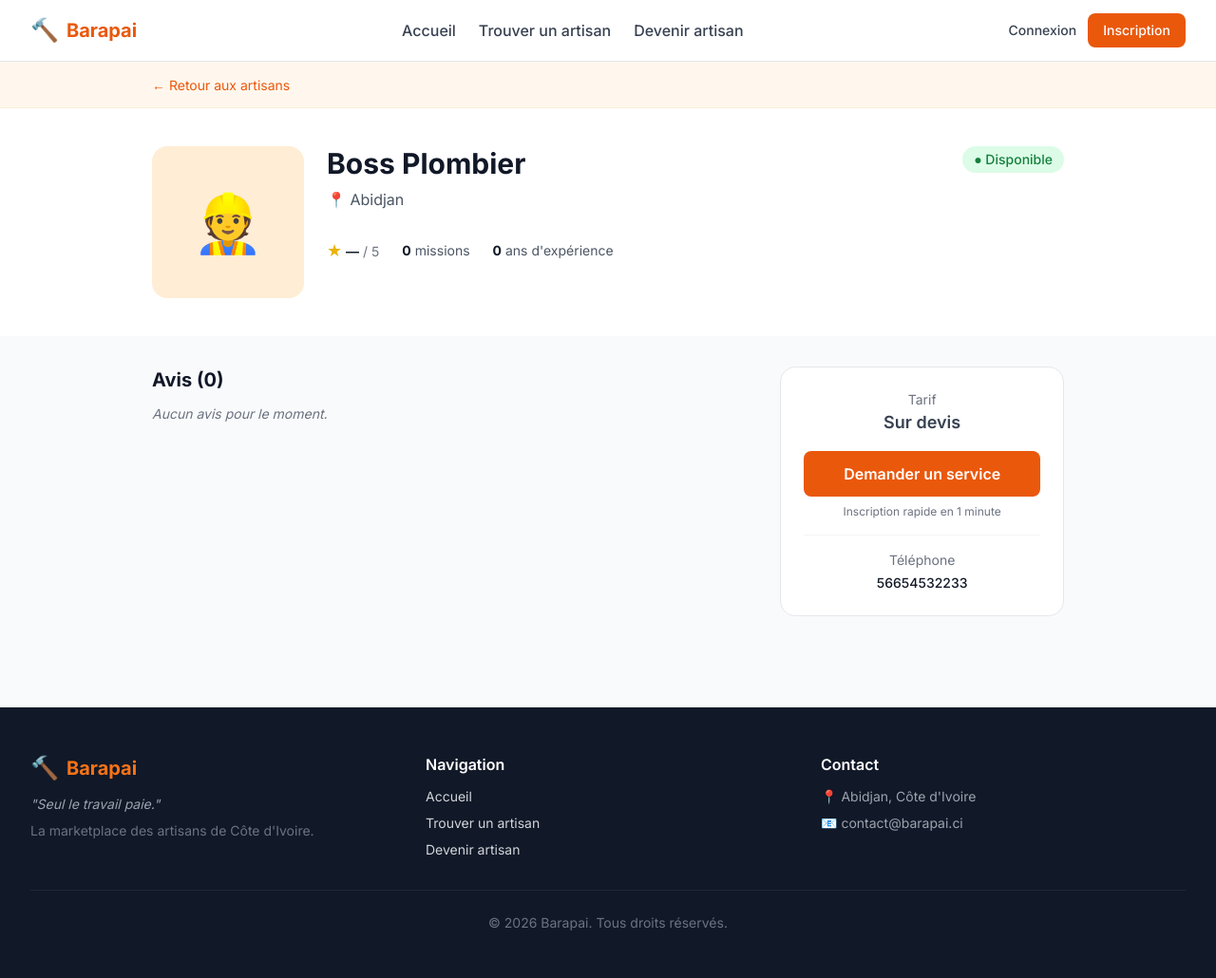
After one commit to Overlord-Oden/barapai, a Django app: page /artisans/2/ in a window 1280 px wide. The commit adds this page. Shown: the whole page at 95% size. Run offline with Django 5.2, Linux system fonts and the light colour scheme; data comes from the database, SQL or seed files in the repository; some libraries are stand-ins or nearby versions.

Commit message:
Phase 3D: Public artisan detail page with portfolio, reviews & CTA

```diff
--- /dev/null
+++ b/apps/catalog/urls.py
@@ -0,0 +1,11 @@
+"""URLs de l'app catalog."""
+from django.urls import path
+
+from . import views
+
+app_name = 'catalog'
+
+urlpatterns = [
+    path('', views.artisans_list, name='artisans_list'),
+    path('<int:pk>/', views.artisan_detail, name='artisan_detail'),
+]
--- a/apps/catalog/views.py
+++ b/apps/catalog/views.py
@@ -1,3 +1,81 @@
+"""
+Vues de l'app catalog : recherche d'artisans.
+"""
+from django.db.models import Q
 from django.shortcuts import render
 
-# Create your views here.
+from accounts.models import ArtisanProfile
+
+from .models import Category
+
+from django.shortcuts import render, get_object_or_404
+
+from services.models import Review
+
+
+def artisans_list(request):
+    """
+    Liste des artisans avec recherche/filtres.
+    Renvoie un partial si la requete vient de HTMX, page complete sinon.
+    """
+    query = request.GET.get('q', '').strip()
+    category_slug = request.GET.get('category', '')
+    city = request.GET.get('city', '').strip()
+
+    artisans = (
+        ArtisanProfile.objects
+        .select_related('user')
+        .prefetch_related('categories')
+    )
+
+    if query:
+        artisans = artisans.filter(
+            Q(user__full_name__icontains=query) | Q(bio__icontains=query)
+        )
+
+    if category_slug:
+        artisans = artisans.filter(categories__slug=category_slug)
+
+    if city:
+        artisans = artisans.filter(city__icontains=city)
+
+    artisans = artisans.order_by('-is_available', '-average_rating', '-total_jobs')
+
+    context = {
+        'artisans': artisans,
+        'categories': Category.objects.filter(is_active=True),
+        'query': query,
+        'selected_category': category_slug,
+        'city': city,
+    }
+
+    # Si HTMX, on renvoie juste les resultats
+    if request.htmx:
+        return render(request, 'catalog/partials/_artisans_results.html', context)
+
+    return render(request, 'catalog/artisans_list.html', context)
+
+
+
+
+
+def artisan_detail(request, pk):
+    """Page publique vitrine d'un artisan."""
+    artisan = get_object_or_404(
+        ArtisanProfile.objects
+        .select_related('user')
+        .prefetch_related('categories', 'portfolio_images'),
+        pk=pk,
+    )
+
+    recent_reviews = (
+        Review.objects
+        .filter(service_request__artisan=artisan)
+        .select_related('service_request__client')
+        .order_by('-created_at')[:5]
+    )
+
+    return render(request, 'catalog/artisan_detail.html', {
+        'artisan': artisan,
+        'recent_reviews': recent_reviews,
+    })
--- a/config/urls.py
+++ b/config/urls.py
@@ -24,7 +24,8 @@ from django.urls import path,include
 
 urlpatterns = [
     path('admin/', admin.site.urls),
-     path('accounts/', include('accounts.urls')),
+    path('accounts/', include('accounts.urls')),
+    path('artisans/', include('catalog.urls')),
     path('', include('core.urls')),
 ]
 
--- /dev/null
+++ b/templates/catalog/artisan_detail.html
@@ -0,0 +1,176 @@
+{% extends 'base.html' %}
+
+{% block title %}{{ artisan.user.full_name }}{% endblock %}
+
+{% block content %}
+<!-- Breadcrumb -->
+<div class="bg-orange-50 border-b border-orange-100">
+    <div class="max-w-5xl mx-auto px-4 sm:px-6 lg:px-8 py-3">
+        <a href="{% url 'catalog:artisans_list' %}" class="text-sm text-orange-600 hover:underline">
+            ← Retour aux artisans
+        </a>
+    </div>
+</div>
+
+<!-- Hero du profil -->
+<section class="bg-white">
+    <div class="max-w-5xl mx-auto px-4 sm:px-6 lg:px-8 py-10">
+        <div class="flex flex-col md:flex-row gap-6 items-start">
+            {% if artisan.profile_picture %}
+                <img src="{{ artisan.profile_picture.url }}" alt="{{ artisan.user.full_name }}"
+                     class="w-32 h-32 md:w-40 md:h-40 rounded-2xl object-cover">
+            {% else %}
+                <div class="w-32 h-32 md:w-40 md:h-40 rounded-2xl bg-orange-100 flex items-center justify-center text-6xl">
+                    👷
+                </div>
+            {% endif %}
+
+            <div class="flex-1">
+                <div class="flex flex-wrap items-start justify-between gap-3 mb-2">
+                    <h1 class="text-3xl font-bold text-gray-900">{{ artisan.user.full_name }}</h1>
+                    {% if artisan.is_available %}
+                        <span class="bg-green-100 text-green-700 text-sm px-3 py-1 rounded-full font-medium">
+                            ● Disponible
+                        </span>
+                    {% else %}
+                        <span class="bg-gray-100 text-gray-500 text-sm px-3 py-1 rounded-full">
+                            Occupé
+                        </span>
+                    {% endif %}
+                </div>
+
+                <p class="text-gray-600 mb-3">
+                    📍 {% if artisan.neighborhood %}{{ artisan.neighborhood }}, {% endif %}{{ artisan.city }}
+                </p>
+
+                <div class="flex flex-wrap gap-2 mb-4">
+                    {% for cat in artisan.categories.all %}
+                        <span class="text-sm bg-orange-50 text-orange-700 px-3 py-1 rounded-full font-medium">
+                            {{ cat.icon }} {{ cat.name }}
+                        </span>
+                    {% endfor %}
+                </div>
+
+                <div class="flex flex-wrap items-center gap-x-6 gap-y-2 text-sm">
+                    <div>
+                        <span class="text-yellow-500 text-lg">★</span>
+                        <span class="font-semibold">{{ artisan.average_rating|default:"—" }}</span>
+                        <span class="text-gray-500">/ 5</span>
+                    </div>
+                    <div class="text-gray-600">
+                        <strong class="text-gray-900">{{ artisan.total_jobs }}</strong> mission{{ artisan.total_jobs|pluralize }}
+                    </div>
+                    <div class="text-gray-600">
+                        <strong class="text-gray-900">{{ artisan.years_experience }}</strong> an{{ artisan.years_experience|pluralize }} d'expérience
+                    </div>
+                </div>
+            </div>
+        </div>
+    </div>
+</section>
+
+<!-- Contenu principal -->
+<section class="max-w-5xl mx-auto px-4 sm:px-6 lg:px-8 py-8">
+    <div class="grid md:grid-cols-3 gap-8">
+        <!-- Colonne principale -->
+        <div class="md:col-span-2 space-y-8">
+            <!-- Bio -->
+            {% if artisan.bio %}
+            <div>
+                <h2 class="text-xl font-bold text-gray-900 mb-3">À propos</h2>
+                <p class="text-gray-700 whitespace-pre-line">{{ artisan.bio }}</p>
+            </div>
+            {% endif %}
+
+            <!-- Portfolio -->
+            {% if artisan.portfolio_images.all %}
+            <div>
+                <h2 class="text-xl font-bold text-gray-900 mb-3">Portfolio</h2>
+                <div class="grid grid-cols-2 md:grid-cols-3 gap-3">
+                    {% for photo in artisan.portfolio_images.all %}
+                    <div class="aspect-square rounded-lg overflow-hidden bg-gray-100">
+                        <img src="{{ photo.image.url }}" alt="{{ photo.caption|default:'Realisation' }}"
+                             class="w-full h-full object-cover hover:scale-105 transition duration-300">
+                    </div>
+                    {% endfor %}
+                </div>
+            </div>
+            {% endif %}
+
+            <!-- Avis -->
+            <div>
+                <h2 class="text-xl font-bold text-gray-900 mb-3">
+                    Avis ({{ recent_reviews|length }})
+                </h2>
+                {% if recent_reviews %}
+                <div class="space-y-4">
+                    {% for review in recent_reviews %}
+                    <div class="bg-white border border-gray-200 rounded-lg p-4">
+                        <div class="flex items-start justify-between mb-2">
+                            <div>
+                                <p class="font-medium text-gray-900">{{ review.service_request.client.full_name }}</p>
+                                <p class="text-xs text-gray-500">{{ review.created_at|date:"d M Y" }}</p>
+                            </div>
+                            <div class="text-yellow-500 text-lg">
+                                {% for i in "12345"|make_list %}
+                                    {% if forloop.counter <= review.rating %}★{% else %}<span class="text-gray-300">★</span>{% endif %}
+                                {% endfor %}
+                            </div>
+                        </div>
+                        {% if review.comment %}
+                            <p class="text-sm text-gray-700">{{ review.comment }}</p>
+                        {% endif %}
+                    </div>
+                    {% endfor %}
+                </div>
+                {% else %}
+                <p class="text-sm text-gray-500 italic">Aucun avis pour le moment.</p>
+                {% endif %}
+            </div>
+        </div>
+
+        <!-- Sidebar CTA -->
+        <div>
+            <div class="bg-white border border-gray-200 rounded-2xl p-6 sticky top-20">
+                {% if artisan.hourly_rate %}
+                <div class="text-center mb-4">
+                    <p class="text-sm text-gray-500">À partir de</p>
+                    <p class="text-3xl font-bold text-orange-600">
+                        {{ artisan.hourly_rate }} <span class="text-base">FCFA/h</span>
+                    </p>
+                </div>
+                {% else %}
+                <div class="text-center mb-4">
+                    <p class="text-sm text-gray-500">Tarif</p>
+                    <p class="text-lg font-semibold text-gray-700">Sur devis</p>
+                </div>
+                {% endif %}
+
+                {% if user.is_authenticated and user.is_client %}
+                    <a href="#" class="block w-full bg-orange-600 text-white py-3 rounded-lg font-semibold text-center hover:bg-orange-700 transition">
+                        Demander un service
+                    </a>
+                {% elif user.is_authenticated %}
+                    <p class="text-center text-sm text-gray-500 italic">
+                        Connecte-toi en tant que client pour faire une demande.
+                    </p>
+                {% else %}
+                    <a href="{% url 'accounts:signup' %}" class="block w-full bg-orange-600 text-white py-3 rounded-lg font-semibold text-center hover:bg-orange-700 transition">
+                        Demander un service
+                    </a>
+                    <p class="text-center text-xs text-gray-500 mt-2">
+                        Inscription rapide en 1 minute
+                    </p>
+                {% endif %}
+
+                {% if artisan.user.phone %}
+                <div class="mt-4 pt-4 border-t border-gray-100 text-center text-sm">
+                    <p class="text-gray-500 mb-1">Téléphone</p>
+                    <p class="font-medium text-gray-900">{{ artisan.user.phone }}</p>
+                </div>
+                {% endif %}
+            </div>
+        </div>
+    </div>
+</section>
+{% endblock %}
--- a/templates/partials/_navbar.html
+++ b/templates/partials/_navbar.html
@@ -12,7 +12,7 @@
                 <a href="{% url 'core:home' %}" class="text-gray-700 hover:text-orange-600 font-medium">
                     Accueil
                 </a>
-                <a href="#" class="text-gray-700 hover:text-orange-600 font-medium">
+                <a href="{% url 'catalog:artisans_list' %}" class="text-gray-700 hover:text-orange-600 font-medium">
                     Trouver un artisan
                 </a>
                 <a href="#" class="text-gray-700 hover:text-orange-600 font-medium">
```
Also changed, not shown: templates/catalog/artisans_list.html (added, +69 -0 lines), templates/catalog/partials/_artisan_card.html (added, +60 -0 lines), templates/catalog/partials/_artisans_results.html (added, +17 -0 lines), templates/core/home.html (+4 -3 lines).
